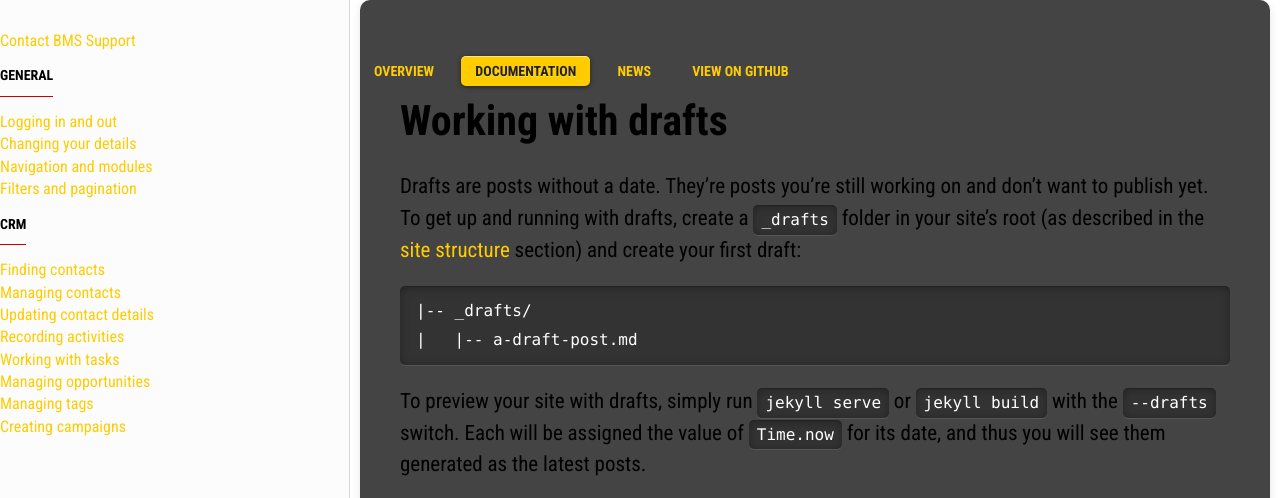
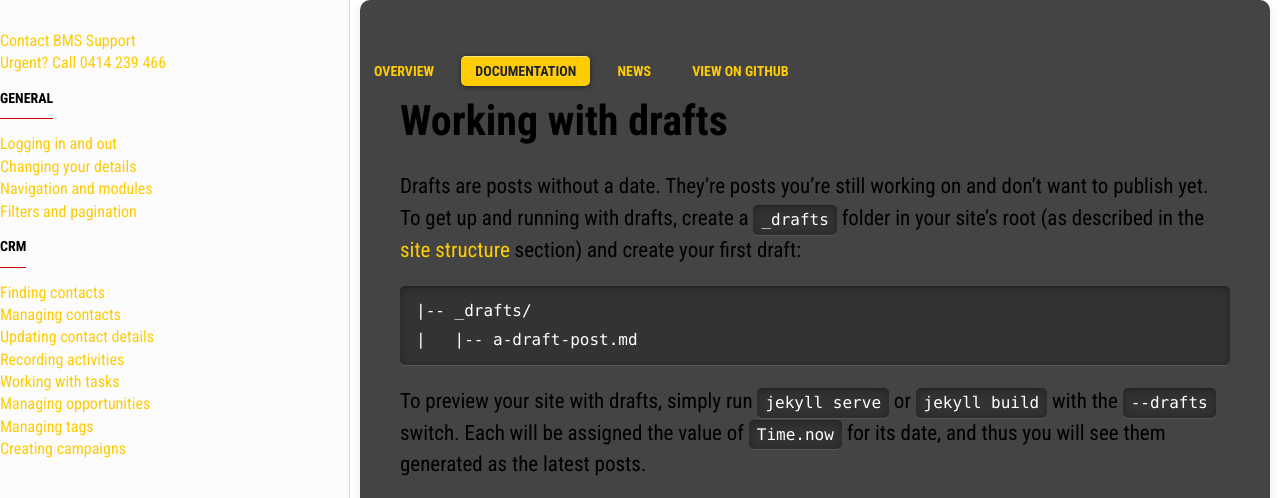
Before and after one commit to ambit/bms-support, a Jekyll site: the page built from docs/drafts.md, in a window 1280 px wide, cut to the strip 0-498 px from the top of the page. Built offline with Jekyll 4.4.1, drawn with Linux system fonts in a browser that asks for light colours; nearby versions of some CDN libraries.

Commit message:
Add Phone Number

```diff
--- a/_includes/docs_contents.html
+++ b/_includes/docs_contents.html
@@ -2,7 +2,10 @@
   <aside>
     <ul>
       <li>
-        <a id="Intercom" href="mailto:c772676240e0bea1fa03f8bbf21edc26778efc65@incoming.intercom.io">Contact BMS Support</a>
+        <a id="Intercom" class="noRedirect" href="mailto:c772676240e0bea1fa03f8bbf21edc26778efc65@incoming.intercom.io">Contact BMS Support</a>
+      </li>
+      <li>
+        <a class="noRedirect" href="tel://0414239466" target="_blank">Urgent? Call 0414 239 466</a>
       </li>
     </ul>
     <h4>GENERAL</h4>
--- a/_includes/top.html
+++ b/_includes/top.html
@@ -21,7 +21,7 @@
       var isInIframe = (window.location != window.parent.location) ? true : false;
       if (isInIframe) {
         $('a').click(function(e){
-          if ($(this).attr("id") != "Intercom") {
+          if ($(this).attr("class") != "noRedirect") {
             e.preventDefault();
             var href = $(this).attr('href');
             // This removes /bms-support/ from the href, not necessary when on custom domain
```
